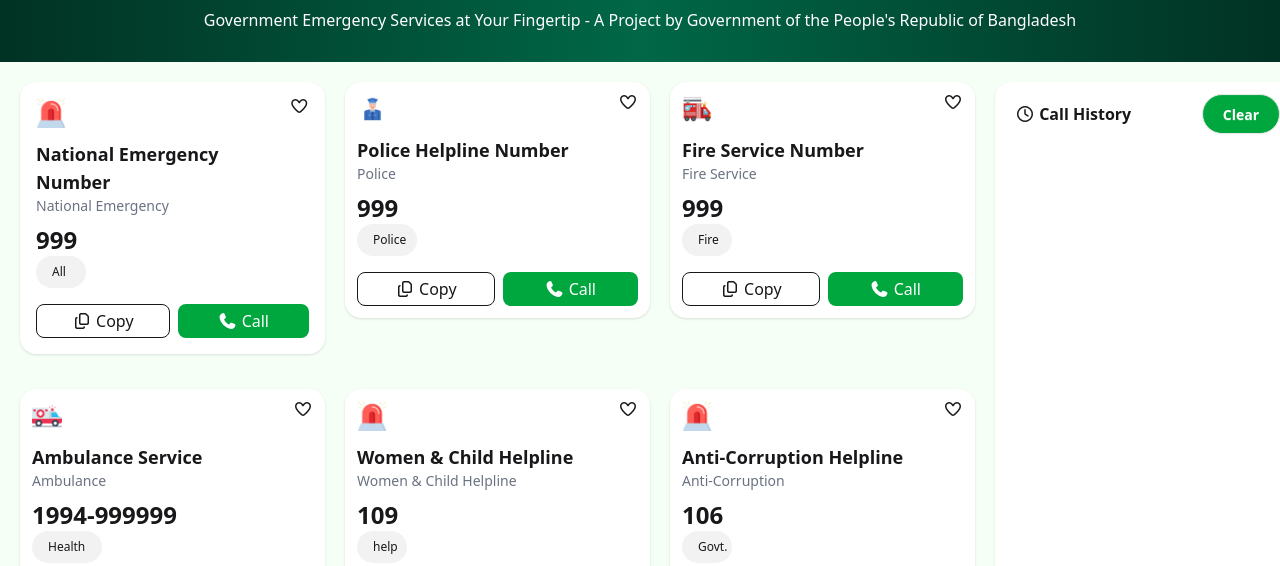
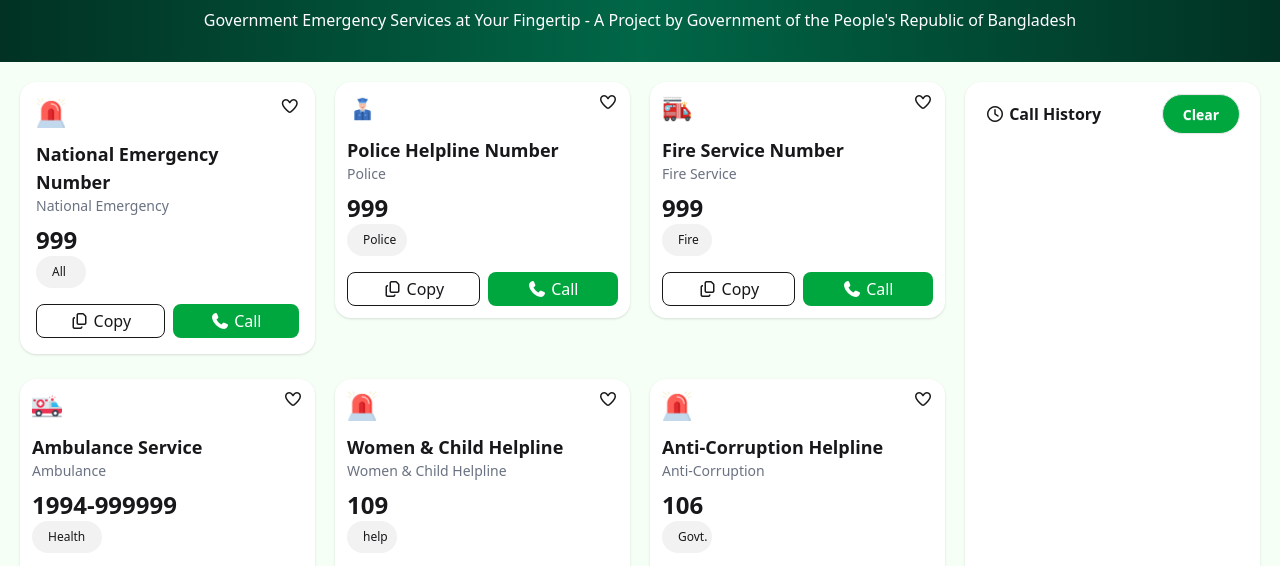
Before and after one commit to sarasarwar07/a5-emergency-hotline, a plain HTML site: page index.html in a window 1280 px wide. Shown: the part 202-768 px from the top of the page. Drawn offline with nearby package versions, Linux system fonts and the light colour scheme.

Commit message:
change in shape

```diff
--- a/index.html
+++ b/index.html
@@ -48,7 +48,7 @@
 
     <main >
         <!-- Cards -->
-        <div class="container grid grid-cols-1 md:grid-cols-4 gap-5 mt-5 ml-5 justify-center">
+        <div class="container grid grid-cols-1 md:grid-cols-4 gap-5 p-5 justify-center">
             <div class="box-1">
 
               <div class="bg-white shadow rounded-2xl p-4 flex flex-col justify-between">
```
